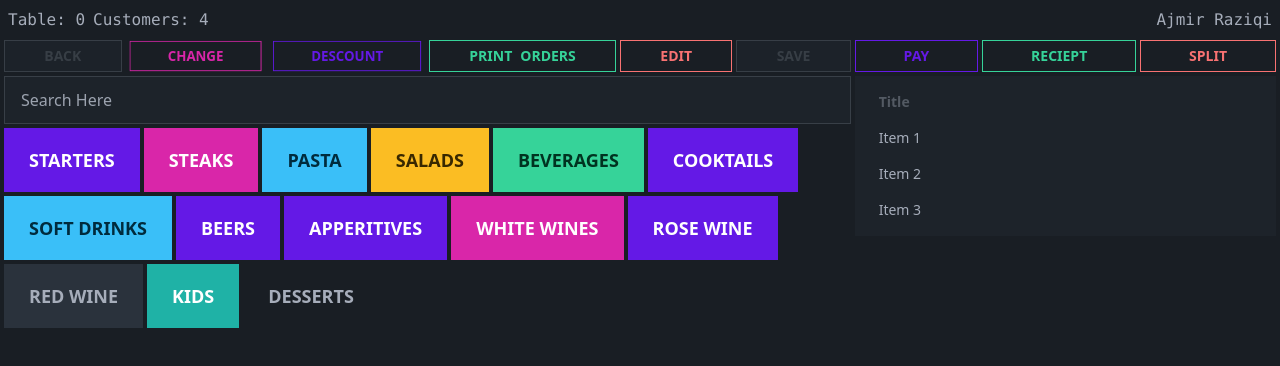
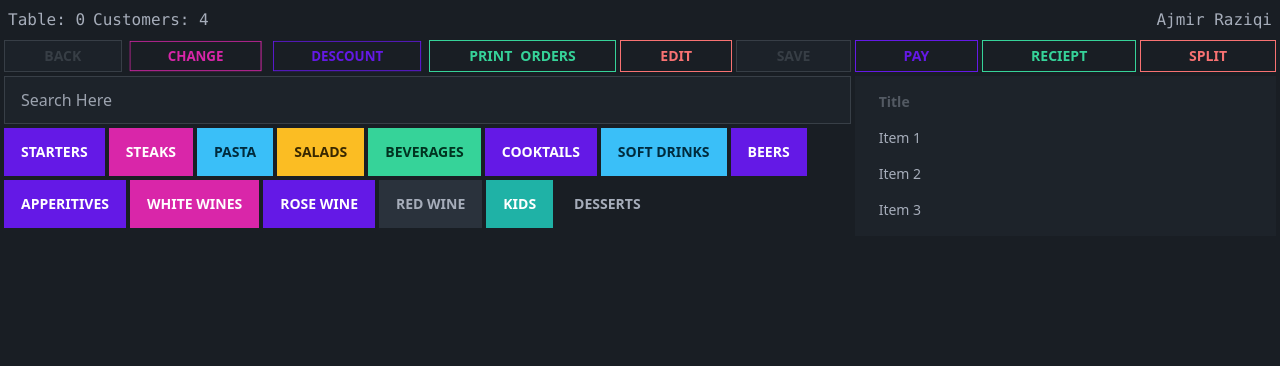
Before and after one commit to ajmir-github/pos-resturant, a Next.js app: page /table/0 in a window 1280 px wide. Shown: the top 366 px of the page. Built offline with nearby package versions, Linux system fonts and the light colour scheme.

Commit message:
button made normal for lg screens

```diff
--- a/src/pages/table/[id].js
+++ b/src/pages/table/[id].js
@@ -94,7 +94,7 @@ function Feed() {
               <div className="join">
                 <div
                   className={classes(
-                    "join-item btn rounded-none btn-sm md:btn-md lg:btn-lg",
+                    "join-item btn rounded-none btn-sm md:btn-md",
                     item.color
                   )}
                   key={item.name + index}
@@ -103,7 +103,7 @@ function Feed() {
                 </div>
                 <button
                   className={classes(
-                    "join-item btn rounded-none btn-outline btn-sm md:btn-md lg:btn-lg",
+                    "join-item btn rounded-none btn-outline btn-sm md:btn-md",
                     item.color
                   )}
                 >
@@ -128,7 +128,7 @@ function Feed() {
               <button
                 onClick={() => setCategory(category.name)}
                 className={classes(
-                  "btn rounded-none btn-sm md:btn-md lg:btn-lg",
+                  "btn rounded-none btn-sm md:btn-md",
                   category.color
                 )}
                 key={category.name + index}
```
